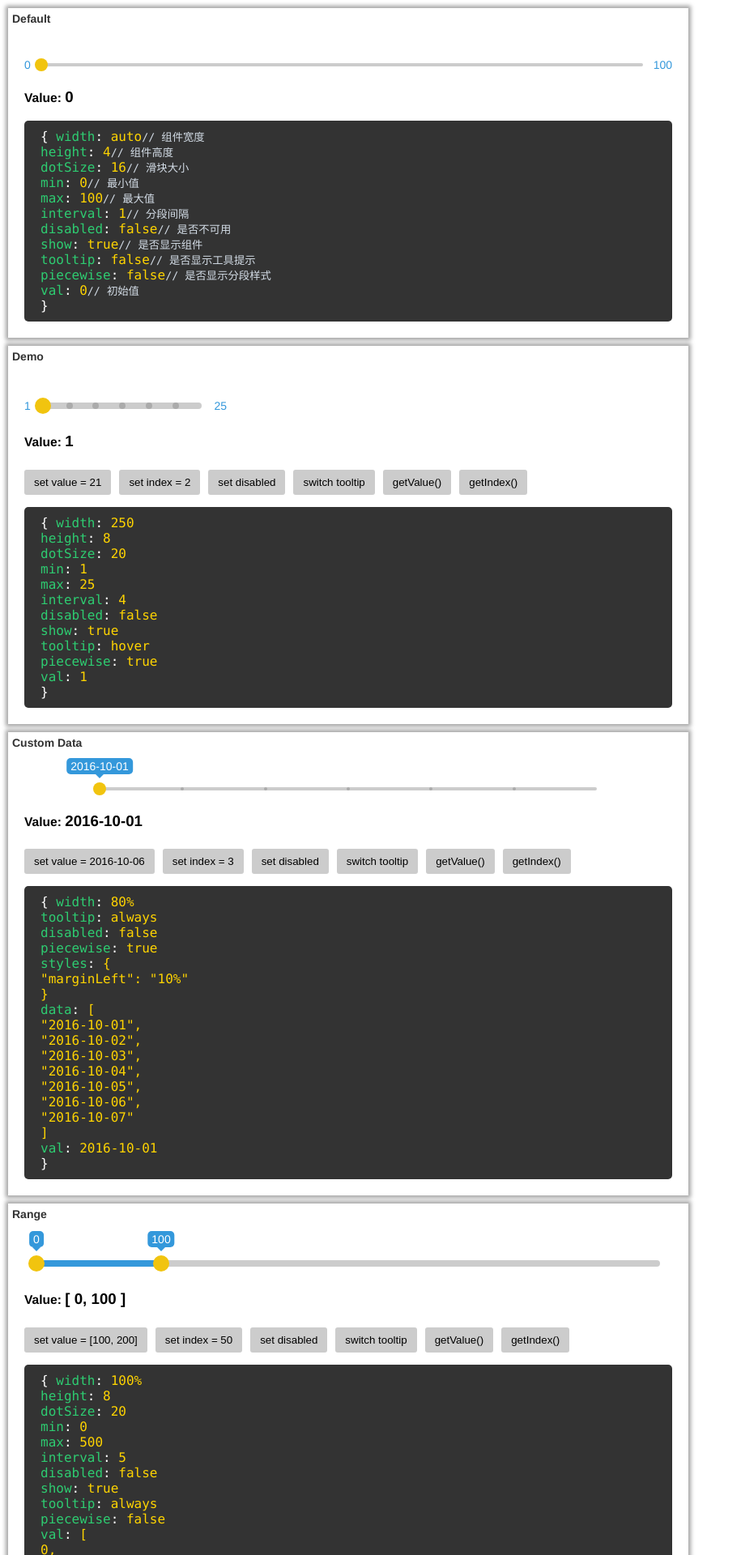
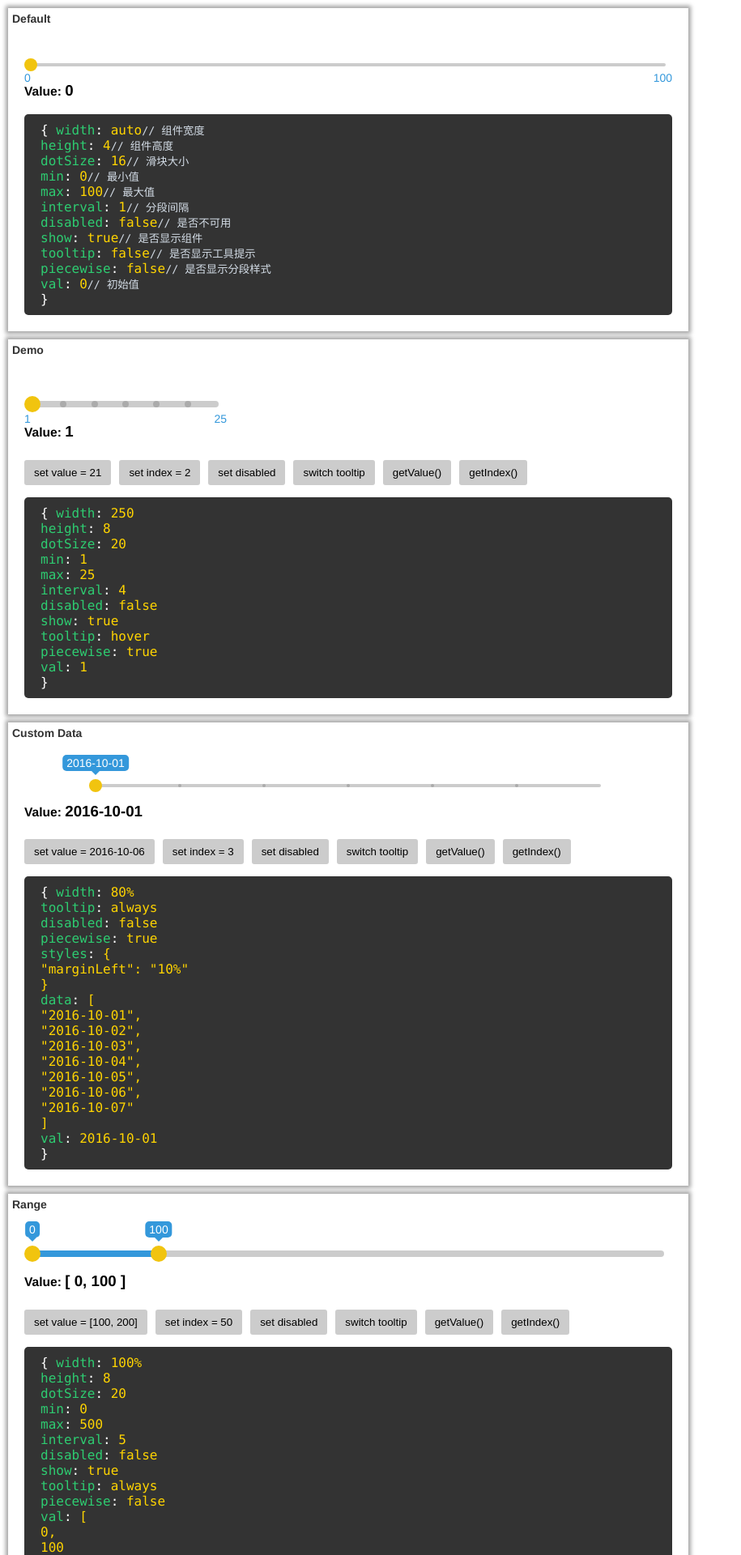
Before and after one commit to NightCatSama/vue-slider-component, a Vue app in the folder example/: page / in a window 1280 px wide. Shown: the top 1920 px of the page at 81% size, without its empty margins (0-915 px from the left). Built offline with nearby package versions, Linux system fonts and the light colour scheme.

Commit message:
optimize demo

```diff
--- a/example/src/App.vue
+++ b/example/src/App.vue
@@ -2,7 +2,7 @@
 	<div id="app">
 		<section data-title="Default">
 			<div>
-				<vue-slider ref="slider1" :val="demo.default.val" @callback="getVal1"></vue-slider>
+				<vue-slider ref="slider1" :val="demo.default.val" @callback="callback('default', $event)"></vue-slider>
 				<h3><small>Value: </small>{{ demo.default.val }}</h3>
 			</div>
 			<div>
@@ -15,7 +15,7 @@
 		<section data-title="Demo">
 			<div>
 				<!-- I miss {...props} -->
-				<vue-slider ref="slider2" :width="demo.demo1.width" :height="demo.demo1.height" :dot-size="demo.demo1.dotSize" :min="demo.demo1.min" :max="demo.demo1.max" :interval="demo.demo1.interval" :piecewise="demo.demo1.piecewise" :tooltip="demo.demo1.tooltip" :disabled="demo.demo1.disabled" :val="demo.demo1.val" @callback="getVal2"></vue-slider>
+				<vue-slider ref="slider2" v-bind="demo.demo1" @callback="callback('demo1', $event)"></vue-slider>
 				<h3><small>Value: </small>{{ demo.demo1.val }}</h3>
 				<div class="btn-group">
 					<button @click="setVal('demo1', 21)">set value = 21</button>
@@ -35,7 +35,7 @@
 		</section>
 		<section data-title="Custom Data">
 			<div>
-				<vue-slider ref="slider3" width="80%" :piecewise="demo.demo2.piecewise" :tooltip="demo.demo2.tooltip" :interval="4" :disabled="demo.demo2.disabled" :data="demo.demo2.data" :val="demo.demo2.val" :styles="demo.demo2.styles" @callback="getVal3">
+				<vue-slider ref="slider3" v-bind="demo.demo2" @callback="callback('demo2', $event)">
 					<span slot="left"></span>
 					<span slot="right"></span>
 				</vue-slider>
@@ -59,7 +59,7 @@
 		<section data-title="Range">
 			<div>
 				<!-- I miss {...props} -->
-				<vue-slider ref="slider4" :width="demo.demo3.width" :height="demo.demo3.height" :dot-size="demo.demo3.dotSize" :min="demo.demo3.min" :max="demo.demo3.max" :interval="demo.demo3.interval" :piecewise="demo.demo3.piecewise" :tooltip="demo.demo3.tooltip" :disabled="demo.demo3.disabled" :val="demo.demo3.val" @callback="getVal4">
+				<vue-slider ref="slider4" v-bind="demo.demo3" @callback="callback('demo3', $event)">
 					<span slot="left"></span>
 					<span slot="right"></span>
 				</vue-slider>
@@ -83,7 +83,7 @@
 		<section data-title="Range + Custom Data">
 			<div>
 				<!-- I miss {...props} -->
-				<vue-slider ref="slider5" :width="demo.demo4.width" :height="demo.demo4.height" :dot-size="demo.demo4.dotSize" :min="demo.demo4.min" :max="demo.demo4.max" :interval="demo.demo4.interval" :piecewise="demo.demo4.piecewise" :tooltip="demo.demo4.tooltip" :disabled="demo.demo4.disabled" :val="demo.demo4.val" :data="demo.demo4.data" @callback="getVal5">
+				<vue-slider ref="slider5" v-bind="demo.demo4" @callback="callback('demo4', $event)">
 					<span slot="left"></span>
 					<span slot="right">{{ `${demo.demo4.val[0].split('-')[1]} - ${demo.demo4.val[1].split('-')[1]}` }}</span>
 				</vue-slider>
@@ -228,29 +228,9 @@ export default {
 	},
 	methods: {
 		/* ------- Vue 2.x Two-way ------- */
-		getVal1(val) {
-			console.info(val)
-
-			this.demo.default.val = val
-		},
-		getVal2(val) {
-			console.info(val)
-
-			this.demo.demo1.val = val
-		},
-		getVal3(val) {
-			console.info(val)
-
-			this.demo.demo2.val = val
-		},
-		getVal4(val) {
-			console.info(val)
-			this.demo.demo3.val = val
-		},
-		getVal5(val) {
-			console.info(val)
-
-			this.demo.demo4.val = val
+		callback(name, val) {
+			let obj = this.demo[name]
+			obj.val = val
 		},
 		/* ------------------------------- */
 		setDisabled(name) {
@@ -277,9 +257,6 @@ export default {
 			let slider = this.$refs[name]
 			slider.setIndex(num)
 		}
-	},
-	mounted() {
-		console.log(window.b = this.$refs.slider4)
 	}
 }
 </script>
--- a/example/src/vue-slider.vue
+++ b/example/src/vue-slider.vue
@@ -2,7 +2,7 @@
 	<span>
 		<template v-if="isMoblie">
 			<div v-el:wrap :class="['vue-slider-wrap', className, { 'vue-slider-disabled': disabled }]" v-show="show" :style="[( styles || {} ), wrapStyles]" @touchmove="moveing" @touchend="moveEnd" @click="wrapClick">
-				<span class="vue-slider-min">
+				<span class="vue-slider-min" :style="valueStyle">
 					<slot name="left">{{ data ? data[minimum] : minimum }}</slot>
 				</span>
 				<div v-el:elem class="vue-slider" :style="elemStyles">
@@ -20,14 +20,14 @@
 					</template>
 					<span v-el:process class="vue-slider-process"></span>
 				</div>
-				<span class="vue-slider-max">
+				<span class="vue-slider-max" :style="valueStyle">
 					<slot name="right">{{ data ? data[maximum] : maximum }}</slot>
 				</span>
 			</div>
 		</template>
 		<template v-else>
 			<div v-el:wrap :class="['vue-slider-wrap', className, { 'vue-slider-disabled': disabled }]" v-show="show" :style="[( styles || {} ), wrapStyles]" @mousemove="moveing" @mouseup="moveEnd" @mouseleave="moveEnd" @click="wrapClick">
-				<span class="vue-slider-min">
+				<span class="vue-slider-min" :style="valueStyle">
 					<slot name="left">{{ data ? data[minimum] : minimum }}</slot>
 				</span>
 				<div v-el:elem class="vue-slider" :style="elemStyles">
@@ -45,7 +45,7 @@
 					</template>
 					<span v-el:process class="vue-slider-process"></span>
 				</div>
-				<span class="vue-slider-max">
+				<span class="vue-slider-max" :style="valueStyle">
 					<slot name="right">{{ data ? data[maximum] : maximum }}</slot>
 				</span>
 			</div>
@@ -56,7 +56,6 @@
 export default {
 	data() {
 		return {
-			isMoblie: /(iPhone|iPad|iPod|iOS|Android|SymbianOS|Windows Phone)/i.test(navigator.userAgent),
 			flag: false,
 			w: 0,
 			currentValue: 0,
@@ -110,12 +109,27 @@ export default {
 			type: [String, Boolean],
 			default: false
 		},
+		eventType: {
+			type: String,
+			default: 'auto'
+		},
 		val: {
 			type: [String, Number, Array],
 			default: 0
 		}
 	},
 	computed: {
+		isMoblie: function() {
+			if (this.eventType === 'touch') {
+				return true
+			}
+			else if (this.eventType === 'mouse') {
+				return false
+			}
+			else {
+				return /(iPhone|iPad|iPod|iOS|Android|SymbianOS|Windows Phone|Mobile)/i.test(navigator.userAgent)
+			}
+		},
 		isRange: function() {
 			return Array.isArray(this.val)
 		},
@@ -232,6 +246,11 @@ export default {
 				width: `${this.height}px`,
 				height: `${this.height}px`
 			}
+		},
+		valueStyle: function() {
+			return {
+				top: `${this.height / 2 + this.dotSize / 2}px`
+			}
 		}
 	},
 	watch: {
@@ -343,12 +362,14 @@ export default {
 			if (this.isRange) {
 				this.slider[this.currentSlider].style.transform = `translateX( ${val - (this.dotSize / 2)}px)`
 				this.slider[this.currentSlider].style.WebkitTransform = `translateX( ${val - (this.dotSize / 2)}px)`
+				this.slider[this.currentSlider].style.msTransform = `translateX( ${val - (this.dotSize / 2)}px)`
 				this.$els.process.style.width = `${this.currentSlider === 0 ? this.position[1] - val : val - this.position[0]}px`
 				this.$els.process.style.left = `${this.currentSlider === 0 ? val : this.position[0]}px`
 			}
 			else {
 				this.slider.style.transform = `translateX( ${val - (this.dotSize / 2)}px)`
 				this.slider.style.WebkitTransform = `translateX( ${val - (this.dotSize / 2)}px)`
+				this.slider.style.msTransform = `translateX( ${val - (this.dotSize / 2)}px)`
 				this.$els.process.style.width = `${val}px`
 			}
 		},
@@ -357,18 +378,16 @@ export default {
 			if (this.isRange) {
 				Array.from(this.slider, (elem) => {
 					elem.style.transitionDuration = `${time}s`
-				})
-				Array.from(this.slider, (elem) => {
-					elem.style.webkitTransitionDuration = `${time}s`
+					elem.style.WebkitTransitionDuration = `${time}s`
 				})
 				this.$els.process.style.transitionDuration = `${time}s`
-				this.$els.process.style.webkitTransitionDuration = `${time}s`
+				this.$els.process.style.WebkitTransitionDuration = `${time}s`
 			}
 			else {
 				this.slider.style.transitionDuration = `${time}s`
-				this.slider.style.webkitTransitionDuration = `${time}s`
+				this.slider.style.WebkitTransitionDuration = `${time}s`
 				this.$els.process.style.transitionDuration = `${time}s`
-				this.$els.process.style.webkitTransitionDuration = `${time}s`
+				this.$els.process.style.WebkitTransitionDuration = `${time}s`
 			}
 		},
 		getValue() {
@@ -387,7 +406,7 @@ export default {
 				return (this.currentValue - this.minimum) / this.spacing
 			}
 		},
-		elresh() {
+		refresh() {
 			this.w = this.$els.elem.offsetWidth
 			this.setPosition(0)
 		}
@@ -397,7 +416,7 @@ export default {
 		this.setValue(this.val)
 	},
 	created() {
-		window.addEventListener('resize', this.elresh)
+		window.addEventListener('resize', this.refresh)
 	}
 }
 </script>
@@ -405,21 +424,7 @@ export default {
 <style scoped>
 .vue-slider-wrap {
 	position: relative;
-	display: -webkit-box;
-	display: -webkit-flex;
-	display: -moz-box;
-	display: -ms-flexbox;
-	display: flex;
-	-webkit-box-align: center;
-	-webkit-align-items: center;
-	   -moz-box-align: center;
-	    -ms-flex-align: center;
-	        align-items: center;
-	-webkit-box-pack: center;
-	-webkit-justify-content: center;
-	   -moz-box-pack: center;
-	    -ms-flex-pack: center;
-	        justify-content: center;
+    display: block;
 	-webkit-user-select: none;
 	-moz-user-select: none;
 	-ms-user-select: none;
@@ -434,15 +439,7 @@ export default {
 }
 .vue-slider-wrap .vue-slider {
     position: relative;
-    display: inline-block;
-    vertical-align: middle;
-        -webkit-box-flex: 1;
-        -webkit-flex: 1;
-           -moz-box-flex: 1;
-            -ms-flex: 1;
-                flex: 1;
-    -webkit-border-radius: 15px;
-       -moz-border-radius: 15px;
+    display: block;
     border-radius: 15px;
     background-color: #ccc;
 }
@@ -452,26 +449,16 @@ export default {
 	position: absolute;
 	top: 0;
 	left: 0;
-	-webkit-border-radius: 15px;
-	   -moz-border-radius: 15px;
 	border-radius: 15px;
 	background-color: #3498db;
-    -webkit-transition: all 0s;
-    -o-transition: all 0s;
-    -moz-transition: all 0s;
     transition: all 0s;
     z-index: 1;
 }
 .vue-slider-dot {
     position: absolute;
     left: 0;
-    -webkit-border-radius: 50%;
-       -moz-border-radius: 50%;
     border-radius: 50%;
     background-color: #f1c40f;
-    -webkit-transition: all 0s;
-    -o-transition: all 0s;
-    -moz-transition: all 0s;
     transition: all 0s;
     cursor: pointer;
     z-index: 3;
@@ -486,14 +473,8 @@ export default {
 	left: 50%;
 	padding: 2px 5px;
 	color: #fff;
-	-webkit-border-radius: 5px;
-	   -moz-border-radius: 5px;
 	border-radius: 5px;
 	background-color: #3498db;
-	-webkit-transform: translate(-50%, -webkit-calc(-100% - 10px));
-	   -moz-transform: translate(-50%, -moz-calc(-100% - 10px));
-	    -ms-transform: translate(-50%, calc(-100% - 10px));
-	     -o-transform: translate(-50%, calc(-100% - 10px));
 	transform: translate(-50%, calc(-100% - 10px));
 	z-index: 9;
 }
@@ -509,10 +490,6 @@ export default {
     border-style: solid;
     border-color: transparent;
     border-top-color: #3498db;
-    -webkit-transform: translateX(-50%);
-       -moz-transform: translateX(-50%);
-        -ms-transform: translateX(-50%);
-         -o-transform: translateX(-50%);
     transform: translateX(-50%);
 }
 .vue-slider-dot.vue-slider-hover:hover::before, .vue-slider-dot.vue-slider-hover:hover::after {
@@ -522,15 +499,18 @@ export default {
 	display: block!important;
 }
 .vue-slider-min, .vue-slider-max {
+	position: absolute;
 	font-size: 14px;
 	color: #3498db;
-	vertical-align: middle;
 }
 .vue-slider-min {
 	margin-right: 5px;
+	left: 0;
 }
 .vue-slider-max {
 	margin-left: 5px;
+	right: 0;
+	z-index: 3;
 }
 .vue-slider-piecewise {
 	list-style: none;
@@ -539,8 +519,6 @@ export default {
 	position: absolute;
 	top: 0;
 	background-color: rgba(0, 0, 0, 0.16);
-	-webkit-border-radius: 50%;
-	   -moz-border-radius: 50%;
 	border-radius: 50%;
     z-index: 2;
 }
--- a/example/src/vue2-slider.vue
+++ b/example/src/vue2-slider.vue
@@ -2,7 +2,7 @@
 	<span>
 		<template v-if="isMoblie">
 			<div ref="wrap" :class="['vue-slider-wrap', className, { 'vue-slider-disabled': disabled }]" v-show="show" :style="[( styles || {} ), wrapStyles]" @touchmove="moveing" @touchend="moveEnd" @click="wrapClick">
-				<span class="vue-slider-min">
+				<span class="vue-slider-min" :style="valueStyle">
 					<slot name="left">{{ data ? data[minimum] : minimum }}</slot>
 				</span>
 				<div ref="elem" class="vue-slider" :style="elemStyles">
@@ -20,14 +20,14 @@
 					</template>
 					<span ref="process" class="vue-slider-process"></span>
 				</div>
-				<span class="vue-slider-max">
+				<span class="vue-slider-max" :style="valueStyle">
 					<slot name="right">{{ data ? data[maximum] : maximum }}</slot>
 				</span>
 			</div>
 		</template>
 		<template v-else>
 			<div ref="wrap" :class="['vue-slider-wrap', className, { 'vue-slider-disabled': disabled }]" v-show="show" :style="[( styles || {} ), wrapStyles]" @mousemove="moveing" @mouseup="moveEnd" @mouseleave="moveEnd" @click="wrapClick">
-				<span class="vue-slider-min">
+				<span class="vue-slider-min" :style="valueStyle">
 					<slot name="left">{{ data ? data[minimum] : minimum }}</slot>
 				</span>
 				<div ref="elem" class="vue-slider" :style="elemStyles">
@@ -45,7 +45,7 @@
 					</template>
 					<span ref="process" class="vue-slider-process"></span>
 				</div>
-				<span class="vue-slider-max">
+				<span class="vue-slider-max" :style="valueStyle">
 					<slot name="right">{{ data ? data[maximum] : maximum }}</slot>
 				</span>
 			</div>
@@ -56,7 +56,6 @@
 export default {
 	data() {
 		return {
-			isMoblie: /(iPhone|iPad|iPod|iOS|Android|SymbianOS|Windows Phone)/i.test(navigator.userAgent),
 			flag: false,
 			w: 0,
 			currentValue: 0,
@@ -110,12 +109,27 @@ export default {
 			type: [String, Boolean],
 			default: false
 		},
+		eventType: {
+			type: String,
+			default: 'auto'
+		},
 		val: {
 			type: [String, Number, Array],
 			default: 0
 		}
 	},
 	computed: {
+		isMoblie: function() {
+			if (this.eventType === 'touch') {
+				return true
+			}
+			else if (this.eventType === 'mouse') {
+				return false
+			}
+			else {
+				return /(iPhone|iPad|iPod|iOS|Android|SymbianOS|Windows Phone|Mobile)/i.test(navigator.userAgent)
+			}
+		},
 		isRange: function() {
 			return Array.isArray(this.val)
 		},
@@ -232,6 +246,11 @@ export default {
 				width: `${this.height}px`,
 				height: `${this.height}px`
 			}
+		},
+		valueStyle: function() {
+			return {
+				top: `${this.height / 2 + this.dotSize / 2}px`
+			}
 		}
 	},
 	watch: {
@@ -340,12 +359,14 @@ export default {
 			if (this.isRange) {
 				this.slider[this.currentSlider].style.transform = `translateX( ${val - (this.dotSize / 2)}px)`
 				this.slider[this.currentSlider].style.WebkitTransform = `translateX( ${val - (this.dotSize / 2)}px)`
+				this.slider[this.currentSlider].style.msTransform = `translateX( ${val - (this.dotSize / 2)}px)`
 				this.$refs.process.style.width = `${this.currentSlider === 0 ? this.position[1] - val : val - this.position[0]}px`
 				this.$refs.process.style.left = `${this.currentSlider === 0 ? val : this.position[0]}px`
 			}
 			else {
 				this.slider.style.transform = `translateX( ${val - (this.dotSize / 2)}px)`
 				this.slider.style.WebkitTransform = `translateX( ${val - (this.dotSize / 2)}px)`
+				this.slider.style.msTransform = `translateX( ${val - (this.dotSize / 2)}px)`
 				this.$refs.process.style.width = `${val}px`
 			}
 		},
@@ -354,18 +375,16 @@ export default {
 			if (this.isRange) {
 				Array.from(this.slider, (elem) => {
 					elem.style.transitionDuration = `${time}s`
-				})
-				Array.from(this.slider, (elem) => {
-					elem.style.webkitTransitionDuration = `${time}s`
+					elem.style.WebkitTransitionDuration = `${time}s`
 				})
 				this.$refs.process.style.transitionDuration = `${time}s`
-				this.$refs.process.style.webkitTransitionDuration = `${time}s`
+				this.$refs.process.style.WebkitTransitionDuration = `${time}s`
 			}
 			else {
 				this.slider.style.transitionDuration = `${time}s`
-				this.slider.style.webkitTransitionDuration = `${time}s`
+				this.slider.style.WebkitTransitionDuration = `${time}s`
 				this.$refs.process.style.transitionDuration = `${time}s`
-				this.$refs.process.style.webkitTransitionDuration = `${time}s`
+				this.$refs.process.style.WebkitTransitionDuration = `${time}s`
 			}
 		},
 		getValue() {
@@ -402,21 +421,7 @@ export default {
 <style scoped>
 .vue-slider-wrap {
 	position: relative;
-	display: -webkit-box;
-	display: -webkit-flex;
-	display: -moz-box;
-	display: -ms-flexbox;
-	display: flex;
-	-webkit-box-align: center;
-	-webkit-align-items: center;
-	   -moz-box-align: center;
-	    -ms-flex-align: center;
-	        align-items: center;
-	-webkit-box-pack: center;
-	-webkit-justify-content: center;
-	   -moz-box-pack: center;
-	    -ms-flex-pack: center;
-	        justify-content: center;
+    display: block;
 	-webkit-user-select: none;
 	-moz-user-select: none;
 	-ms-user-select: none;
@@ -431,15 +436,7 @@ export default {
 }
 .vue-slider-wrap .vue-slider {
     position: relative;
-    display: inline-block;
-    vertical-align: middle;
-        -webkit-box-flex: 1;
-        -webkit-flex: 1;
-           -moz-box-flex: 1;
-            -ms-flex: 1;
-                flex: 1;
-    -webkit-border-radius: 15px;
-       -moz-border-radius: 15px;
+    display: block;
     border-radius: 15px;
     background-color: #ccc;
 }
@@ -449,26 +446,16 @@ export default {
 	position: absolute;
 	top: 0;
 	left: 0;
-	-webkit-border-radius: 15px;
-	   -moz-border-radius: 15px;
 	border-radius: 15px;
 	background-color: #3498db;
-    -webkit-transition: all 0s;
-    -o-transition: all 0s;
-    -moz-transition: all 0s;
     transition: all 0s;
     z-index: 1;
 }
 .vue-slider-dot {
     position: absolute;
     left: 0;
-    -webkit-border-radius: 50%;
-       -moz-border-radius: 50%;
     border-radius: 50%;
     background-color: #f1c40f;
-    -webkit-transition: all 0s;
-    -o-transition: all 0s;
-    -moz-transition: all 0s;
     transition: all 0s;
     cursor: pointer;
     z-index: 3;
@@ -483,14 +470,8 @@ export default {
 	left: 50%;
 	padding: 2px 5px;
 	color: #fff;
-	-webkit-border-radius: 5px;
-	   -moz-border-radius: 5px;
 	border-radius: 5px;
 	background-color: #3498db;
-	-webkit-transform: translate(-50%, -webkit-calc(-100% - 10px));
-	   -moz-transform: translate(-50%, -moz-calc(-100% - 10px));
-	    -ms-transform: translate(-50%, calc(-100% - 10px));
-	     -o-transform: translate(-50%, calc(-100% - 10px));
 	transform: translate(-50%, calc(-100% - 10px));
 	z-index: 9;
 }
@@ -506,10 +487,6 @@ export default {
     border-style: solid;
     border-color: transparent;
     border-top-color: #3498db;
-    -webkit-transform: translateX(-50%);
-       -moz-transform: translateX(-50%);
-        -ms-transform: translateX(-50%);
-         -o-transform: translateX(-50%);
     transform: translateX(-50%);
 }
 .vue-slider-dot.vue-slider-hover:hover::before, .vue-slider-dot.vue-slider-hover:hover::after {
@@ -519,15 +496,18 @@ export default {
 	display: block!important;
 }
 .vue-slider-min, .vue-slider-max {
+	position: absolute;
 	font-size: 14px;
 	color: #3498db;
-	vertical-align: middle;
 }
 .vue-slider-min {
 	margin-right: 5px;
+	left: 0;
 }
 .vue-slider-max {
 	margin-left: 5px;
+	right: 0;
+	z-index: 3;
 }
 .vue-slider-piecewise {
 	list-style: none;
@@ -536,8 +516,6 @@ export default {
 	position: absolute;
 	top: 0;
 	background-color: rgba(0, 0, 0, 0.16);
-	-webkit-border-radius: 50%;
-	   -moz-border-radius: 50%;
 	border-radius: 50%;
     z-index: 2;
 }
```
Also changed, not shown: 2 other files (tests, documents, lock files or other folders). Lines whose indentation alone changed are shown as unchanged.
